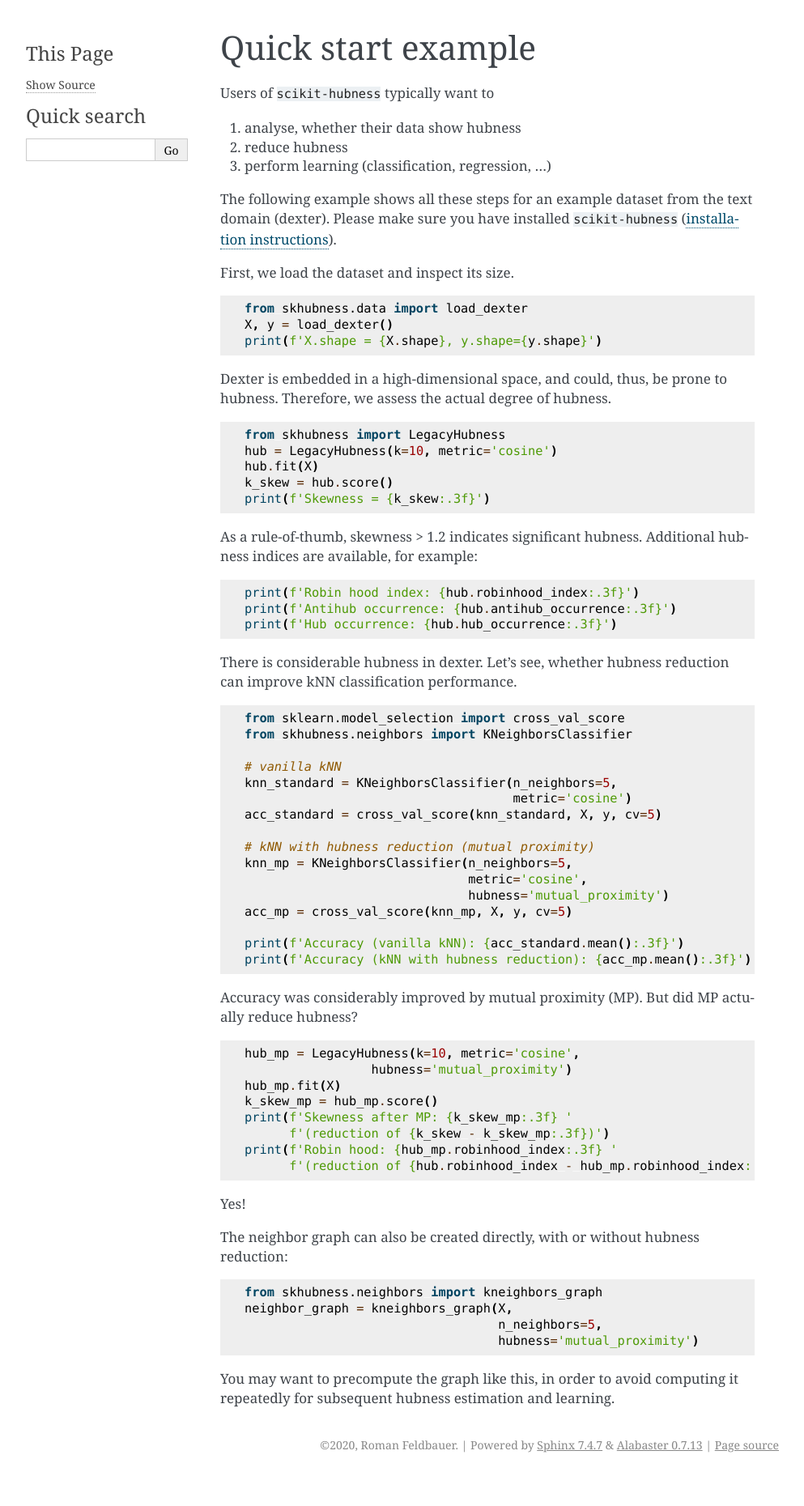
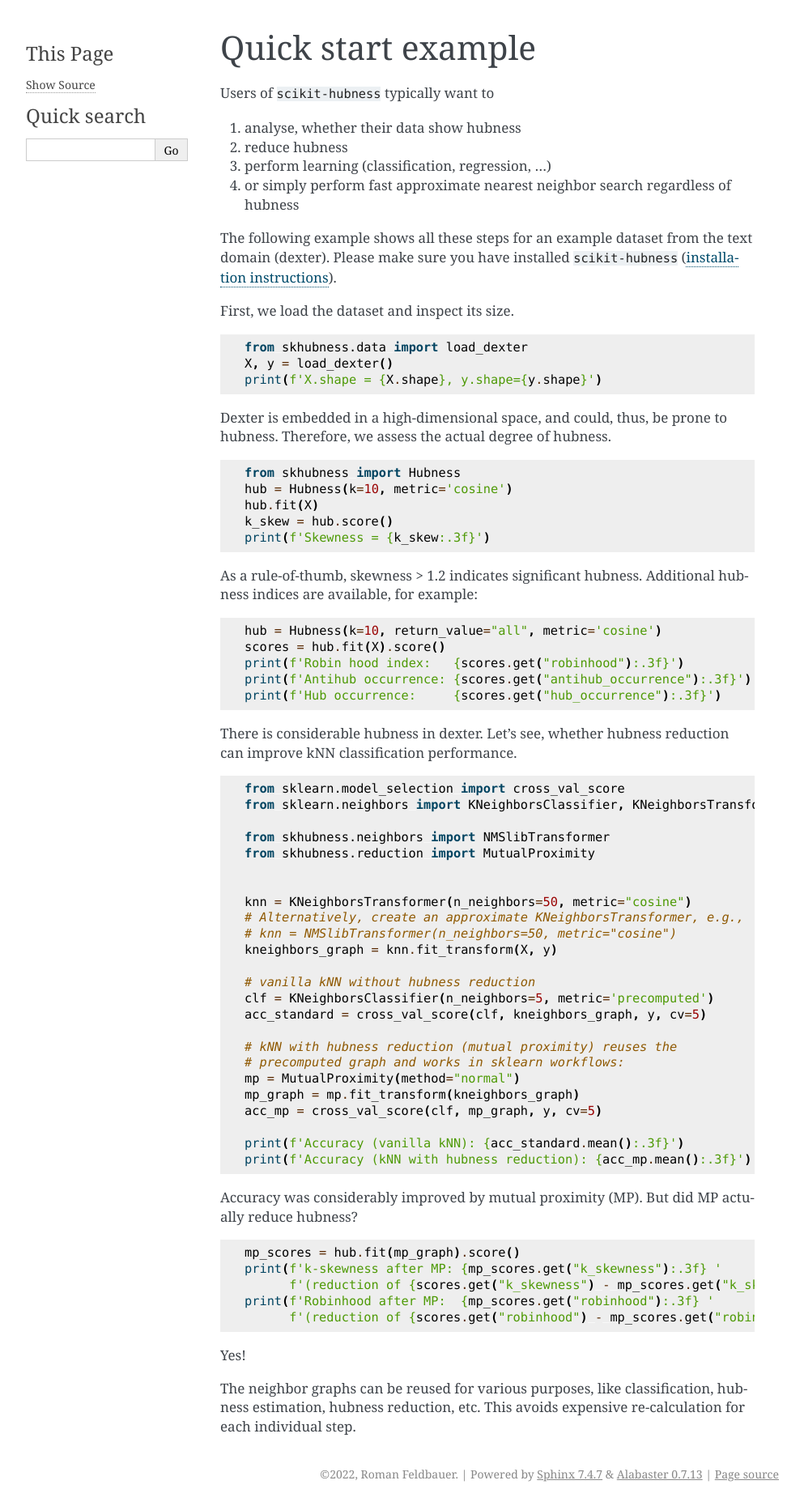
Before and after one commit to VarIr/scikit-hubness, a Sphinx documentation site: the page built from docs/getting_started/example.rst, in a window 1280 px wide. Shown: the whole page at 81% size, without its empty margins (148-1141 px from the left). Built offline with Sphinx 7.4.7, drawn with Linux system fonts in a browser that asks for light colours; before the commit the page ends 1824 px from its top, so only the background shows below that.

Commit message:
DOC v0.30 part 1 (index, dev, install, quickstart, changelog)

```diff
--- a/docs/conf.py
+++ b/docs/conf.py
@@ -14,21 +14,22 @@ import os
 import sys
 sys.path.insert(0, os.path.abspath('../'))
 
-import mock
-MOCK_MODULES = ['falconn',
-                'nmslib',
-                'annoy',
-                'ngt',
-                'ngtpy',
-                'puffinn',
-                ]
+from unittest.mock import Mock
+MOCK_MODULES = [
+    'nmslib',
+    'annoy',
+    'ngt',
+    'ngtpy',
+    'numba',
+    'puffinn',
+]
 for mod_name in MOCK_MODULES:
-    sys.modules[mod_name] = mock.Mock()
+    sys.modules[mod_name] = Mock()
 
 # -- Project information -----------------------------------------------------
 
 project = 'scikit-hubness'
-copyright = '2020, Roman Feldbauer'
+copyright = '2022, Roman Feldbauer'
 author = 'Roman Feldbauer'
 
 # The full version, including alpha/beta/rc tags
@@ -41,24 +42,25 @@ release = __version__
 # Add any Sphinx extension module names here, as strings. They can be
 # extensions coming with Sphinx (named 'sphinx.ext.*') or your custom
 # ones.
-extensions = ['recommonmark',
-              'numpydoc',
-              'sphinx_automodapi.automodapi',
-              'sphinx.ext.autodoc',
-              'sphinx.ext.autosectionlabel',
-              'sphinx.ext.autosummary',
-              'sphinx.ext.graphviz',
-              'sphinx.ext.inheritance_diagram',
-              'sphinx.ext.todo',
-              'sphinx.ext.napoleon',
-              'sphinx.ext.githubpages',
-              'sphinx.ext.mathjax',
-              'sphinx.ext.doctest',
-              'sphinx.ext.intersphinx',
-              'sphinx.ext.linkcode',
-              'sphinx_gallery.gen_gallery',      # to automatically generate example pages from scripts
-              'sphinx_search.extension',         # readthedocs-sphinx-search with ElasticSearch
-              ]
+extensions = [
+    'recommonmark',
+    'numpydoc',
+    'sphinx_automodapi.automodapi',
+    'sphinx.ext.autodoc',
+    'sphinx.ext.autosectionlabel',
+    'sphinx.ext.autosummary',
+    'sphinx.ext.graphviz',
+    'sphinx.ext.inheritance_diagram',
+    'sphinx.ext.todo',
+    'sphinx.ext.napoleon',
+    'sphinx.ext.githubpages',
+    'sphinx.ext.mathjax',
+    'sphinx.ext.doctest',
+    'sphinx.ext.intersphinx',
+    'sphinx.ext.linkcode',
+    'sphinx_gallery.gen_gallery',      # to automatically generate example pages from scripts
+    'sphinx_search.extension',         # readthedocs-sphinx-search with ElasticSearch
+]
 
 # Due to sphinx-automodapi
 numpydoc_show_class_members = False
@@ -75,8 +77,11 @@ templates_path = ['_templates']
 # List of patterns, relative to source directory, that match files and
 # directories to ignore when looking for source files.
 # This pattern also affects html_static_path and html_extra_path.
-exclude_patterns = ['_build', 'Thumbs.db', '.DS_Store',
-                    ]
+exclude_patterns = [
+    '_build',
+    'Thumbs.db',
+    '.DS_Store',
+]
 
 # Mock packages that are not installed on rtd
 autodoc_mock_imports = MOCK_MODULES
@@ -90,25 +95,24 @@ autosummary_generate = True
 # The following is used by sphinx.ext.linkcode to provide links to github
 from docs.github_link import make_linkcode_resolve
 
-linkcode_resolve = make_linkcode_resolve('skhubness',
-                                         'https://github.com/VarIr/'
-                                         'scikit-hubness/blob/{revision}/'
-                                         '{package}/{path}#L{lineno}')
+linkcode_resolve = make_linkcode_resolve(
+    'skhubness', 'https://github.com/VarIr/scikit-hubness/blob/{revision}/{package}/{path}#L{lineno}',
+)
 
 # sphinx gallery: where to take scripts from and where to save output to
 sphinx_gallery_conf = {
-    'examples_dirs':   # path to your example scripts:
-        ['../examples/sklearn',
-         '../examples/hubness_reduction',
-         '../examples/approximate_neighbors',
-         '../examples/approximate_hub_red',
-         ],
-    'gallery_dirs':    # path to where to save gallery generated output:
-        ['documentation/auto_examples',
-         'documentation/auto_examples_hr',
-         'documentation/auto_examples_ann',
-         'documentation/auto_examples_ahr',
-         ],
+    'examples_dirs': [  # path to your example scripts:
+        '../examples/sklearn',
+        '../examples/hubness_reduction',
+        '../examples/approximate_neighbors',
+        '../examples/approximate_hub_red',
+    ],
+    'gallery_dirs': [   # path to where to save gallery generated output:
+        'documentation/auto_examples',
+        'documentation/auto_examples_hr',
+        'documentation/auto_examples_ann',
+        'documentation/auto_examples_ahr',
+    ],
 }
 
 # suppress numerous "duplicate label" warnings from sphinx-gallery
--- a/docs/getting_started/example.rst
+++ b/docs/getting_started/example.rst
@@ -7,6 +7,7 @@ Users of ``scikit-hubness`` typically want to
 1. analyse, whether their data show hubness
 2. reduce hubness
 3. perform learning (classification, regression, ...)
+4. or simply perform fast approximate nearest neighbor search regardless of hubness
 
 The following example shows all these steps for an example dataset
 from the text domain (dexter).
@@ -27,20 +28,24 @@ Therefore, we assess the actual degree of hubness.
 
 .. code-block:: python
 
-    from skhubness import LegacyHubness
-    hub = LegacyHubness(k=10, metric='cosine')
+    from skhubness import Hubness
+    hub = Hubness(k=10, metric='cosine')
     hub.fit(X)
     k_skew = hub.score()
     print(f'Skewness = {k_skew:.3f}')
+
 
 As a rule-of-thumb, skewness > 1.2 indicates significant hubness.
 Additional hubness indices are available, for example:
 
 .. code-block:: python
 
-    print(f'Robin hood index: {hub.robinhood_index:.3f}')
-    print(f'Antihub occurrence: {hub.antihub_occurrence:.3f}')
-    print(f'Hub occurrence: {hub.hub_occurrence:.3f}')
+    hub = Hubness(k=10, return_value="all", metric='cosine')
+    scores = hub.fit(X).score()
+    print(f'Robin hood index:   {scores.get("robinhood"):.3f}')
+    print(f'Antihub occurrence: {scores.get("antihub_occurrence"):.3f}')
+    print(f'Hub occurrence:     {scores.get("hub_occurrence"):.3f}')
+
 
 There is considerable hubness in dexter.
 Let's see, whether hubness reduction can improve
@@ -49,18 +54,26 @@ kNN classification performance.
 .. code-block:: python
 
     from sklearn.model_selection import cross_val_score
-    from skhubness.neighbors import KNeighborsClassifier
+    from sklearn.neighbors import KNeighborsClassifier, KNeighborsTransformer
 
-    # vanilla kNN
-    knn_standard = KNeighborsClassifier(n_neighbors=5,
-                                        metric='cosine')
-    acc_standard = cross_val_score(knn_standard, X, y, cv=5)
+    from skhubness.neighbors import NMSlibTransformer
+    from skhubness.reduction import MutualProximity
 
-    # kNN with hubness reduction (mutual proximity)
-    knn_mp = KNeighborsClassifier(n_neighbors=5,
-                                  metric='cosine',
-                                  hubness='mutual_proximity')
-    acc_mp = cross_val_score(knn_mp, X, y, cv=5)
+
+    knn = KNeighborsTransformer(n_neighbors=50, metric="cosine")
+    # Alternatively, create an approximate KNeighborsTransformer, e.g.,
+    # knn = NMSlibTransformer(n_neighbors=50, metric="cosine")
+    kneighbors_graph = knn.fit_transform(X, y)
+
+    # vanilla kNN without hubness reduction
+    clf = KNeighborsClassifier(n_neighbors=5, metric='precomputed')
+    acc_standard = cross_val_score(clf, kneighbors_graph, y, cv=5)
+
+    # kNN with hubness reduction (mutual proximity) reuses the
+    # precomputed graph and works in sklearn workflows:
+    mp = MutualProximity(method="normal")
+    mp_graph = mp.fit_transform(kneighbors_graph)
+    acc_mp = cross_val_score(clf, mp_graph, y, cv=5)
 
     print(f'Accuracy (vanilla kNN): {acc_standard.mean():.3f}')
     print(f'Accuracy (kNN with hubness reduction): {acc_mp.mean():.3f}')
@@ -71,26 +84,13 @@ But did MP actually reduce hubness?
 
 .. code-block:: python
 
-    hub_mp = LegacyHubness(k=10, metric='cosine',
-                     hubness='mutual_proximity')
-    hub_mp.fit(X)
-    k_skew_mp = hub_mp.score()
-    print(f'Skewness after MP: {k_skew_mp:.3f} '
-          f'(reduction of {k_skew - k_skew_mp:.3f})')
-    print(f'Robin hood: {hub_mp.robinhood_index:.3f} '
-          f'(reduction of {hub.robinhood_index - hub_mp.robinhood_index:.3f})')
+    mp_scores = hub.fit(mp_graph).score()
+    print(f'k-skewness after MP: {mp_scores.get("k_skewness"):.3f} '
+          f'(reduction of {scores.get("k_skewness") - mp_scores.get("k_skewness"):.3f})')
+    print(f'Robinhood after MP:  {mp_scores.get("robinhood"):.3f} '
+          f'(reduction of {scores.get("robinhood") - mp_scores.get("robinhood"):.3f})')
 
 Yes!
 
-The neighbor graph can also be created directly,
-with or without hubness reduction:
-
-.. code-block:: python
-
-    from skhubness.neighbors import kneighbors_graph
-    neighbor_graph = kneighbors_graph(X,
-                                      n_neighbors=5,
-                                      hubness='mutual_proximity')
-
-You may want to precompute the graph like this,
-in order to avoid computing it repeatedly for subsequent hubness estimation and learning.
+The neighbor graphs can be reused for various purposes, like classification, hubness estimation,
+hubness reduction, etc. This avoids expensive re-calculation for each individual step.
--- a/requirements-rtd.txt
+++ b/requirements-rtd.txt
@@ -9,11 +9,10 @@ pytest-cov
 codecov
 nose
 flake8
-git+https://github.com/readthedocs/readthedocs-sphinx-search@master  # TODO update to PyPI when it becomes available
+readthedocs-sphinx-search
 sphinx>=2.1
 sphinx-automodapi
 sphinx-gallery
 sphinx-pdj-theme
-mock
 graphviz
 numpydoc
```
Also changed, not shown: CONTRIBUTING.rst (+15 -14 lines), docs/changelog.md (+33 -1 lines), docs/development/contributing.rst (+14 -13 lines), docs/getting_started/installation.rst (+2 -5 lines), docs/index.rst (+4 -4 lines).
